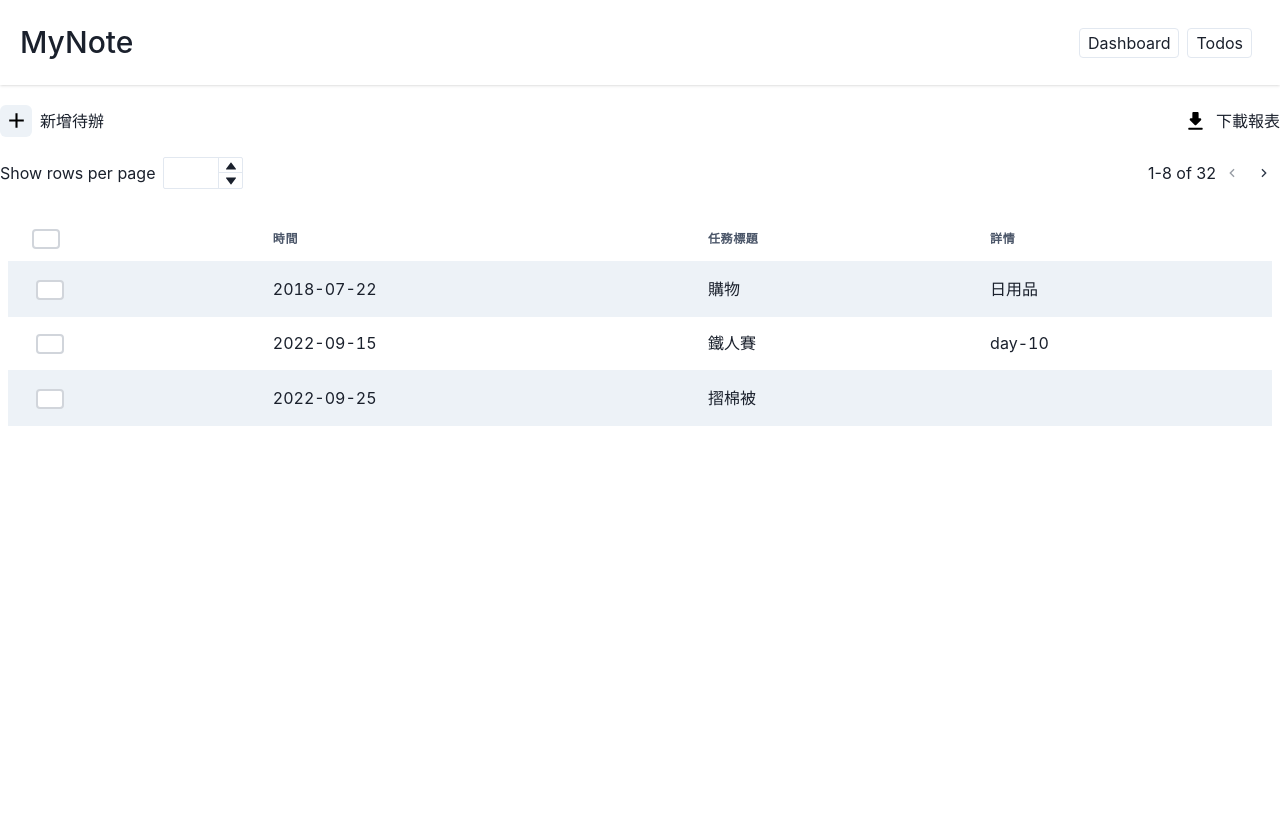
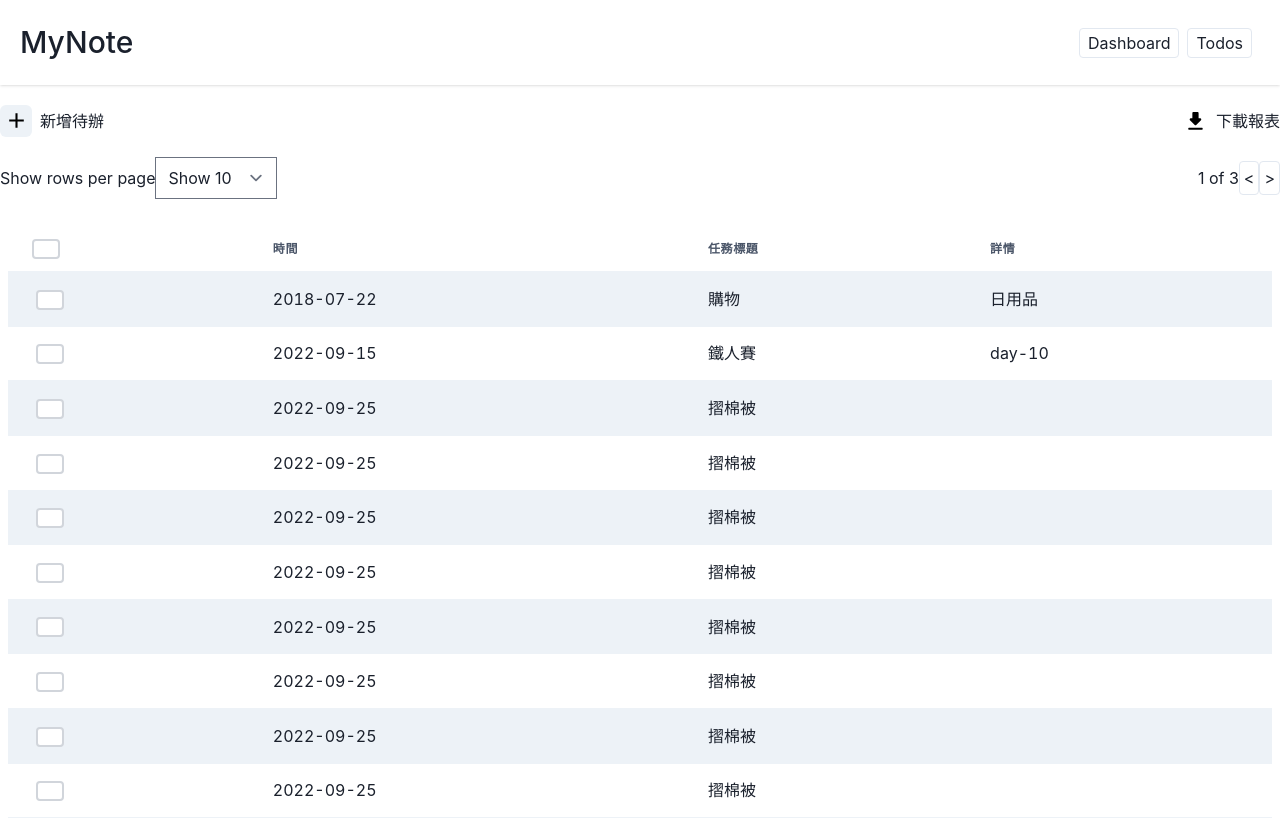
Before and after one commit to aoigj100a/my-note, a React (Create React App) app: page /todo in a window 1280 px wide. Before the commit the page ends 800 px from the top, so only its background shows below. Built offline with nearby package versions, Linux system fonts and the light colour scheme.

Commit message:
加入分頁功能

```diff
--- a/src/pages/todo/TodoPage.tsx
+++ b/src/pages/todo/TodoPage.tsx
@@ -23,6 +23,7 @@ import {
   getSortedRowModel,
   flexRender,
   SortingState,
+  getPaginationRowModel,
 } from "@tanstack/react-table";
 
 import ExportButton from "../../features/ExportButton";
@@ -34,6 +35,30 @@ const TodoPage: React.FC = () => {
   const [list, setList] = useState<any>(() => [
     { time: "2018-07-22", title: "購物", info: "日用品", checked: false },
     { time: "2022-09-15", title: "鐵人賽", info: "day-10", checked: true },
+    { time: "2022-09-25", title: "摺棉被", info: "", checked: false },
+    { time: "2022-09-25", title: "摺棉被", info: "", checked: false },
+    { time: "2022-09-25", title: "摺棉被", info: "", checked: false },
+    { time: "2022-09-25", title: "摺棉被", info: "", checked: false },
+    { time: "2022-09-25", title: "摺棉被", info: "", checked: false },
+    { time: "2022-09-25", title: "摺棉被", info: "", checked: false },
+    { time: "2022-09-25", title: "摺棉被", info: "", checked: false },
+    { time: "2022-09-25", title: "摺棉被", info: "", checked: false },
+    { time: "2022-09-25", title: "摺棉被", info: "", checked: false },
+    { time: "2022-09-25", title: "摺棉被", info: "", checked: false },
+    { time: "2022-09-25", title: "摺棉被", info: "", checked: false },
+    { time: "2022-09-25", title: "摺棉被", info: "", checked: false },
+    { time: "2022-09-25", title: "摺棉被", info: "", checked: false },
+    { time: "2022-09-25", title: "摺棉被", info: "", checked: false },
+    { time: "2022-09-25", title: "摺棉被", info: "", checked: false },
+    { time: "2022-09-25", title: "摺棉被", info: "", checked: false },
+    { time: "2022-09-25", title: "摺棉被", info: "", checked: false },
+    { time: "2022-09-25", title: "摺棉被", info: "", checked: false },
+    { time: "2022-09-25", title: "摺棉被", info: "", checked: false },
+    { time: "2022-09-25", title: "摺棉被", info: "", checked: false },
+    { time: "2022-09-25", title: "摺棉被", info: "", checked: false },
+    { time: "2022-09-25", title: "摺棉被", info: "", checked: false },
+    { time: "2022-09-25", title: "摺棉被", info: "", checked: false },
+    { time: "2022-09-25", title: "摺棉被", info: "", checked: false },
     { time: "2022-09-25", title: "摺棉被", info: "", checked: false },
   ]);
   const [rowSelection, setRowSelection] = useState({});
@@ -114,6 +139,7 @@ const TodoPage: React.FC = () => {
       rowSelection,
       sorting,
     },
+    getPaginationRowModel: getPaginationRowModel(),
     onSortingChange: setSorting,
     onRowSelectionChange: setRowSelection,
     getCoreRowModel: getCoreRowModel(),
@@ -140,53 +166,47 @@ const TodoPage: React.FC = () => {
       <div className="pt-[20px] max-w-[1280px] mx-auto my-0">
         <section className="flex justify-between">
           <AddButton onClick={() => setIsOpen(true)} />
-          <ExportButton data={list}/>
+          <ExportButton data={list} />
         </section>
       </div>
+
       <div className="flex justify-between py-[20px] max-w-[1280px] mx-auto my-0">
         <div className="flex items-center">
           <span>Show rows per page</span>
-          <NumberInput className="w-[80px] ml-[8px]" min={1} max={10} size="sm">
-            <NumberInputField />
-            <NumberInputStepper>
-              <NumberIncrementStepper />
-              <NumberDecrementStepper />
-            </NumberInputStepper>
-          </NumberInput>
+          <select
+            value={table.getState().pagination.pageSize}
+            onChange={(e) => {
+              table.setPageSize(Number(e.target.value));
+            }}
+          >
+            {[10, 20, 30, 40, 50].map((pageSize) => (
+              <option key={pageSize} value={pageSize}>
+                Show {pageSize}
+              </option>
+            ))}
+          </select>
         </div>
         <div className="flex items-center">
-          <span>1-8 of 32</span>
+          <span>
+            {" "}
+            {table.getState().pagination.pageIndex + 1} of{" "}
+            {table.getPageCount()}
+          </span>
           <div className="flex">
-            <span>
-              <svg
-                width="32"
-                height="32"
-                viewBox="0 0 32 32"
-                fill="none"
-                xmlns="http://www.w3.org/2000/svg"
-              >
-                <g opacity="0.5">
-                  <path
-                    d="M15.2188 16L18.5188 19.3L17.5762 20.2427L13.3335 16L17.5762 11.7573L18.5188 12.7L15.2188 16Z"
-                    fill="#2D3748"
-                  />
-                </g>
-              </svg>
-            </span>
-            <span>
-              <svg
-                width="32"
-                height="32"
-                viewBox="0 0 32 32"
-                fill="none"
-                xmlns="http://www.w3.org/2000/svg"
-              >
-                <path
-                  d="M16.7814 16L13.4814 12.7L14.4241 11.7573L18.6668 16L14.4241 20.2427L13.4814 19.3L16.7814 16Z"
-                  fill="#2D3748"
-                />
-              </svg>
-            </span>
+            <button
+              className="border rounded p-1"
+              onClick={() => table.previousPage()}
+              disabled={!table.getCanPreviousPage()}
+            >
+              {"<"}
+            </button>
+            <button
+              className="border rounded p-1"
+              onClick={() => table.nextPage()}
+              disabled={!table.getCanNextPage()}
+            >
+              {">"}
+            </button>
           </div>
         </div>
       </div>
```
